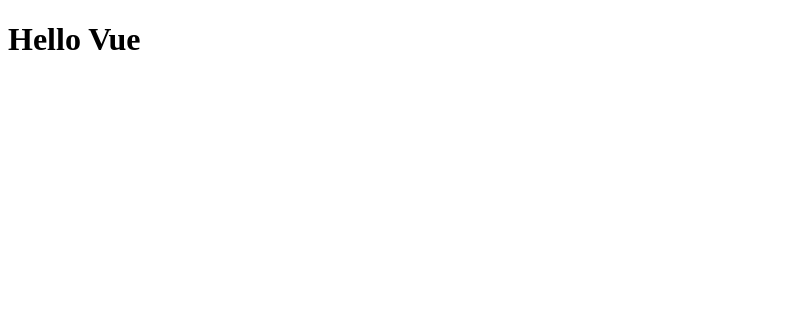
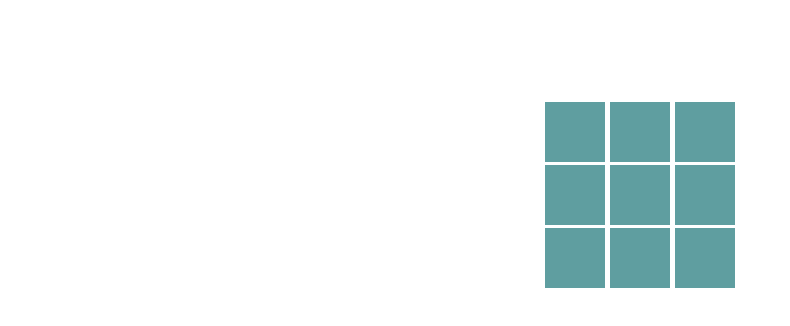
Before and after one commit to mlodyFrontendowiec/tictactoe-vue, a Vue app: page / in a window 1280 px wide. Shown: the top 326 px of the page, without its empty margins (0-790 px from the left). Built offline with nearby package versions, Linux system fonts and the light colour scheme.

Commit message:
Create board and add simple logic

```diff
--- a/src/App.vue
+++ b/src/App.vue
@@ -1,11 +1,13 @@
 <template>
-  <h1>Hello Vue</h1>
+  <Board />
 </template>
 
 <script>
+import Board from "./components/Board.vue";
+
 export default {
   name: "App",
-  components: {},
+  components: { Board },
 };
 </script>
 
--- a/src/components/Board.vue
+++ b/src/components/Board.vue
@@ -1,9 +1,52 @@
-<template> </template>
+<template>
+  <section class="wrapper">
+    <div
+      v-for="(letter, id) in arrOfLetters"
+      :key="id"
+      @click="setChar(id)"
+      class="cell"
+    >
+      {{ letter }}
+    </div>
+  </section>
+</template>
 
 <script>
 export default {
   name: "Board",
+  data: () => ({
+    arrOfLetters: ["", "", "", "", "", "", "", "", ""],
+    actualChar: "O",
+  }),
+  methods: {
+    setChar(id) {
+      if (this.arrOfLetters[id] !== "") return;
+      this.arrOfLetters[id] = this.actualChar;
+      this.changeChar();
+    },
+    changeChar() {
+      if (this.actualChar === "O") {
+        this.actualChar = "X";
+      } else this.actualChar = "O";
+    },
+  },
+  computed: {},
 };
 </script>
-
-<style></style>
+<style scoped>
+.wrapper {
+  display: flex;
+  flex-wrap: wrap;
+  width: 190px;
+  height: 190px;
+  align-items: center;
+  justify-content: space-between;
+  margin: 100px auto;
+}
+.cell {
+  width: 60px;
+  height: 60px;
+  background-color: cadetblue;
+  font-family: sans-serif;
+}
+</style>
```
Also changed, not shown: src/components/Cell.vue (deleted, +0 -9 lines).
